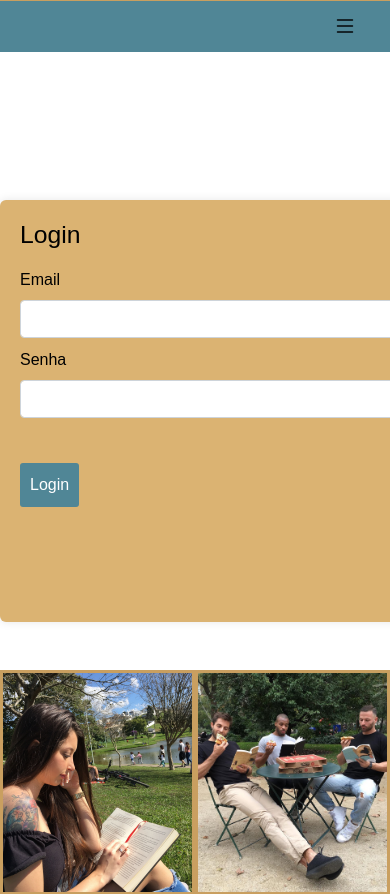
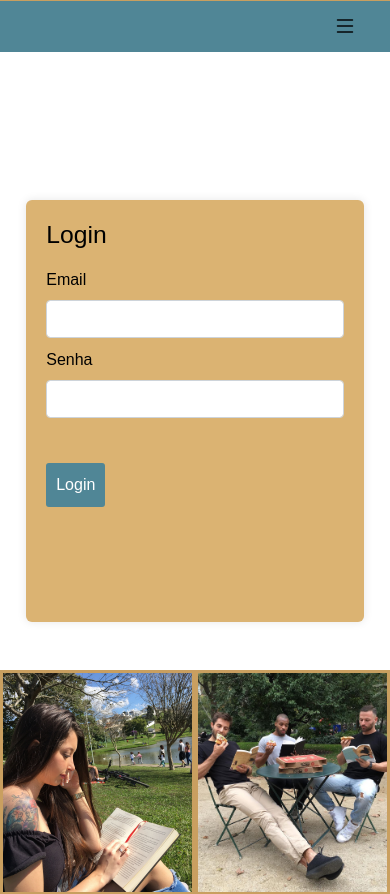
Before and after one commit to matheuskrds/The-Booktown, a PHP site: page /login.php in a window 390 px wide; the page is wider, and only the part inside the window is pictured. Shown: the part 302-1196 px from the top of that part. Run offline with PHP 8.4, Linux system fonts and the light colour scheme.

Commit message:
Update style.css

```diff
--- a/css/style.css
+++ b/css/style.css
@@ -77,7 +77,7 @@ body {
 }
 
 .msg.success {
-  color: #0F5132;
+  color: rgb(241, 248, 245);
   background-color: #D1E7DD;
   border-color: #BADBCC;
 }
@@ -801,6 +801,10 @@ label {
     width: 340px;
   }
 
+  .login-container {
+    width: 40vh;
+  }
+
 }
 
 .bordinha{
```
